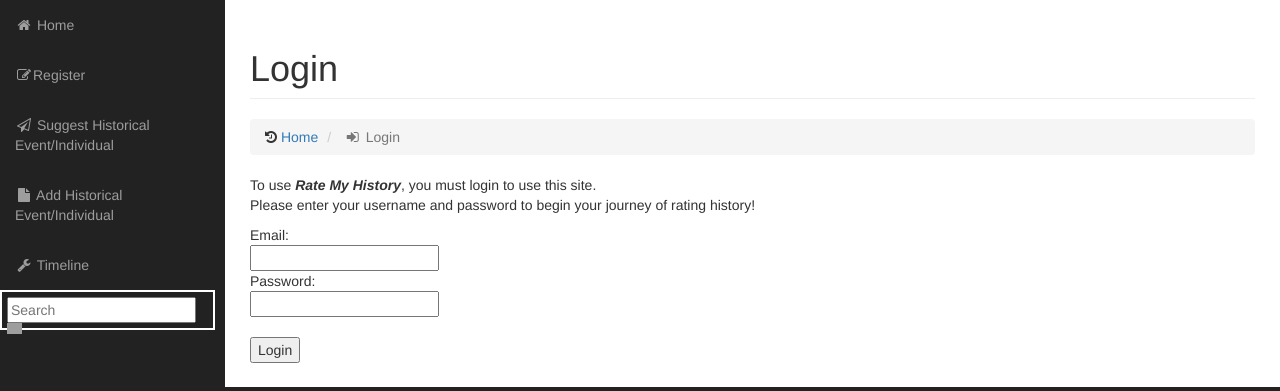
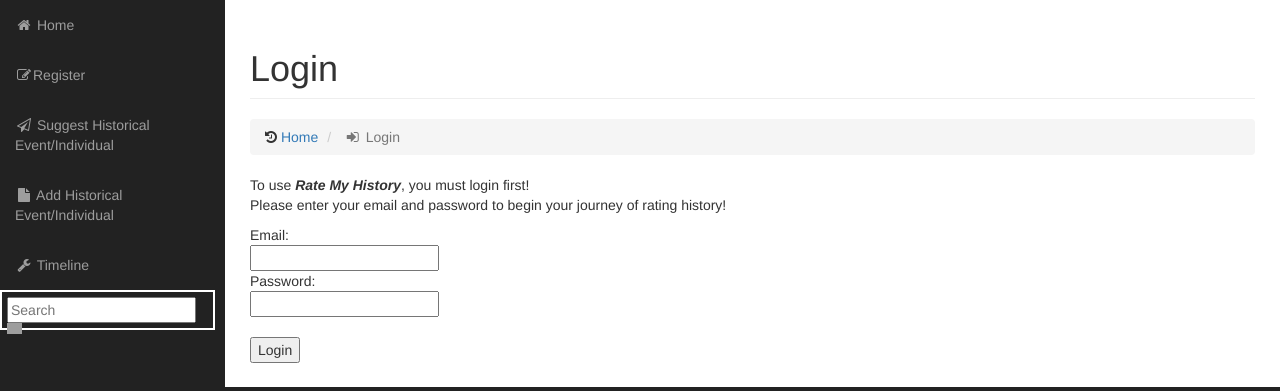
Before and after one commit to kenny1352/ratemyhistory, a Flask app: page /login.html in a window 1280 px wide. Shown: the part 51-442 px from the top of the page. Run offline with Flask 2, Linux system fonts and the light colour scheme; grey boxes labelled with a size stand in for pictures from a placeholder-image service; some libraries are stand-ins or nearby versions; grey boxes are pictures that could not be loaded.

Commit message:
small login.html change

```diff
--- a/project/templates/login.html
+++ b/project/templates/login.html
@@ -25,7 +25,7 @@
 <!-- Had help from http://stackoverflow.com/questions/11930253/how-to-create-a-login-page-when-username-and-password-is-equal-in-html -->
                 <form action="/login.html" method="POST">
                         <fieldset>
-                            <p>To use <i><strong>Rate My History</strong></i>, you must login to use this site. <br>Please enter your username and password to begin your journey of rating history!</p>
+                            <p>To use <i><strong>Rate My History</strong></i>, you must login first! <br>Please enter your email and password to begin your journey of rating history!</p>
                             Email: <br>
                             <input type="text" value="" name="email" id="email"></br>
                             Password: <br>
```
